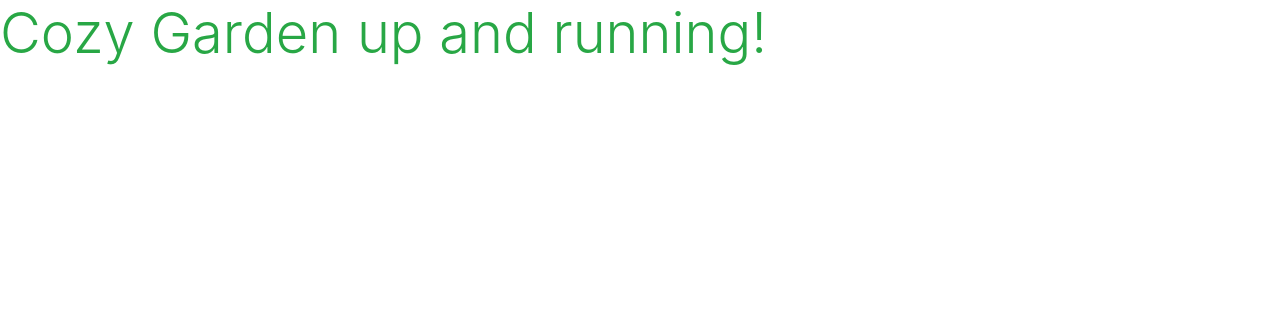
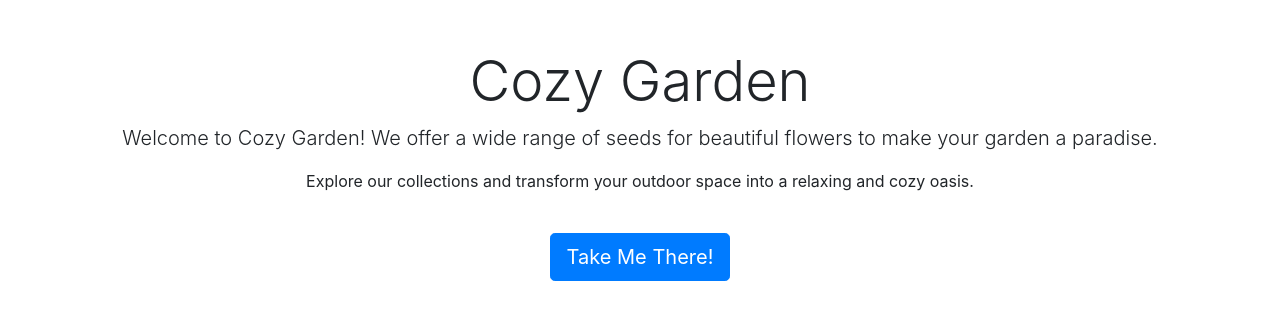
Before and after one commit to BjornRodin/cozy-garden, a Django app: page / in a window 1280 px wide. Shown: the top 320 px of the page. Run offline with Django 3.2, Linux system fonts and the light colour scheme; some libraries are stand-ins or nearby versions.

Commit message:
Added content index.html

```diff
--- a/home/templates/home/index.html
+++ b/home/templates/home/index.html
@@ -2,5 +2,12 @@
 {% load static %}
 
 {% block content %}
-<h1 class="display-4 text-success">Cozy Garden up and running!</h1>
+<div class="container h-100 text-center mt-5">
+    <h1 class="display-4 logo-font">Cozy Garden</h1>
+    <p class="lead">Welcome to Cozy Garden! We offer a wide range of seeds for beautiful flowers to make your garden
+        a
+        paradise.</p>
+    <p>Explore our collections and transform your outdoor space into a relaxing and cozy oasis.</p>
+    <a href="#" class="btn btn-primary btn-lg mt-4">Take Me There!</a>
+</div>
 {% endblock %}
--- a/templates/base.html
+++ b/templates/base.html
@@ -23,6 +23,7 @@
     {% endblock %}
 
     {% block corejs %}
+    <script src="https://kit.fontawesome.com/a7b2429d3a.js" crossorigin="anonymous"></script>
     <script src="https://cdn.jsdelivr.net/npm/jquery@3.5.1/dist/jquery.min.js"
         integrity="sha256-9/aliU8dGd2tb6OSsuzixeV4y/faTqgFtohetphbbj0=" crossorigin="anonymous"></script>
     <script src="https://cdn.jsdelivr.net/npm/popper.js@1.16.1/dist/umd/popper.min.js"
@@ -40,7 +41,9 @@
 </head>
 
 <body>
-    <header class="container-fluid fixed-top"></header>
+    <header class="container-fluid sticky-top">
+        <div class="row bg-white d-none"></div>
+    </header>
 
     {% if messages %}
     <div class="message-container"></div>
```
Also changed, not shown: documentation/wireframes/wireframe-checkout-page.PNG (added), documentation/wireframes/wireframe-home-page.PNG (added), documentation/wireframes/wireframe-product-page.PNG (added).
